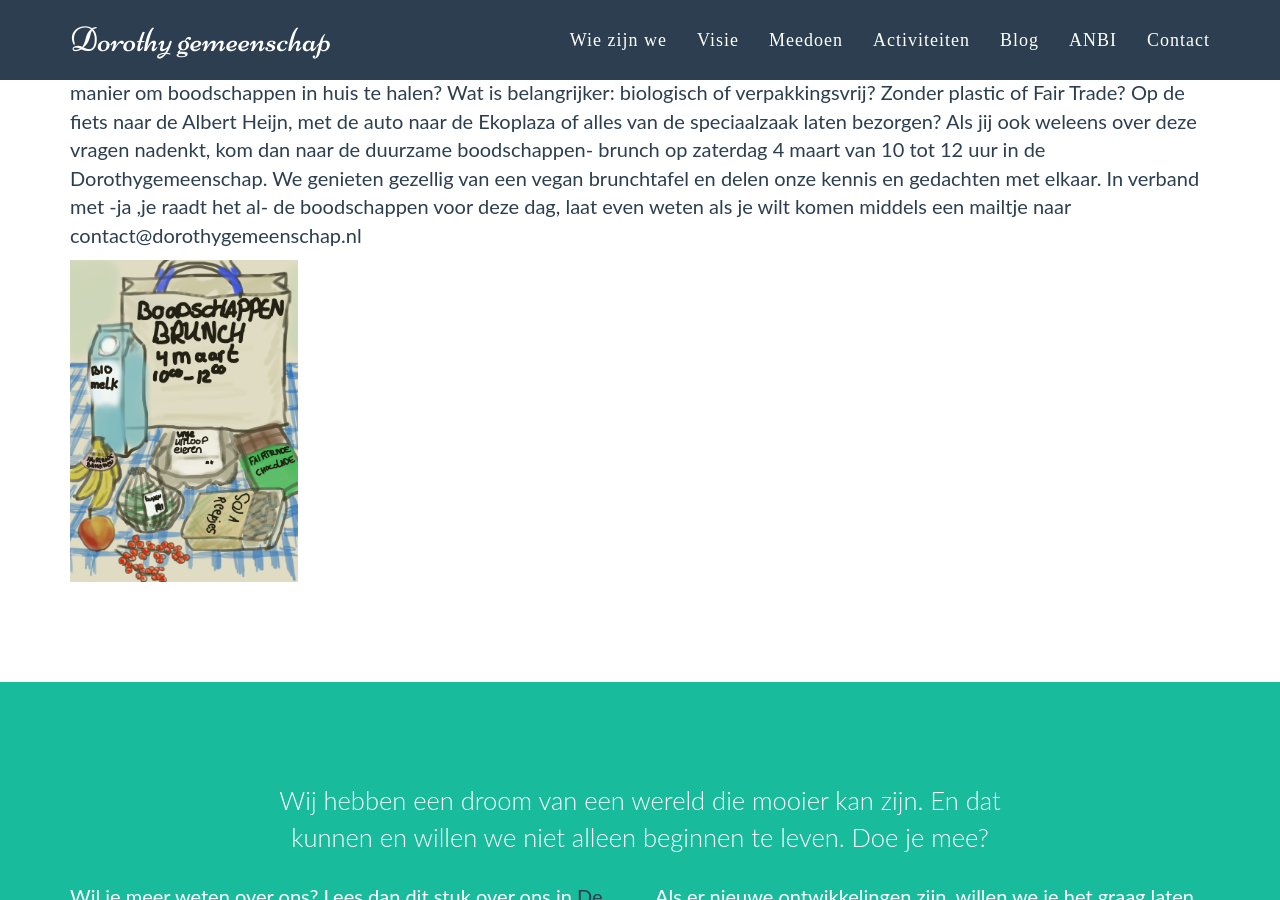
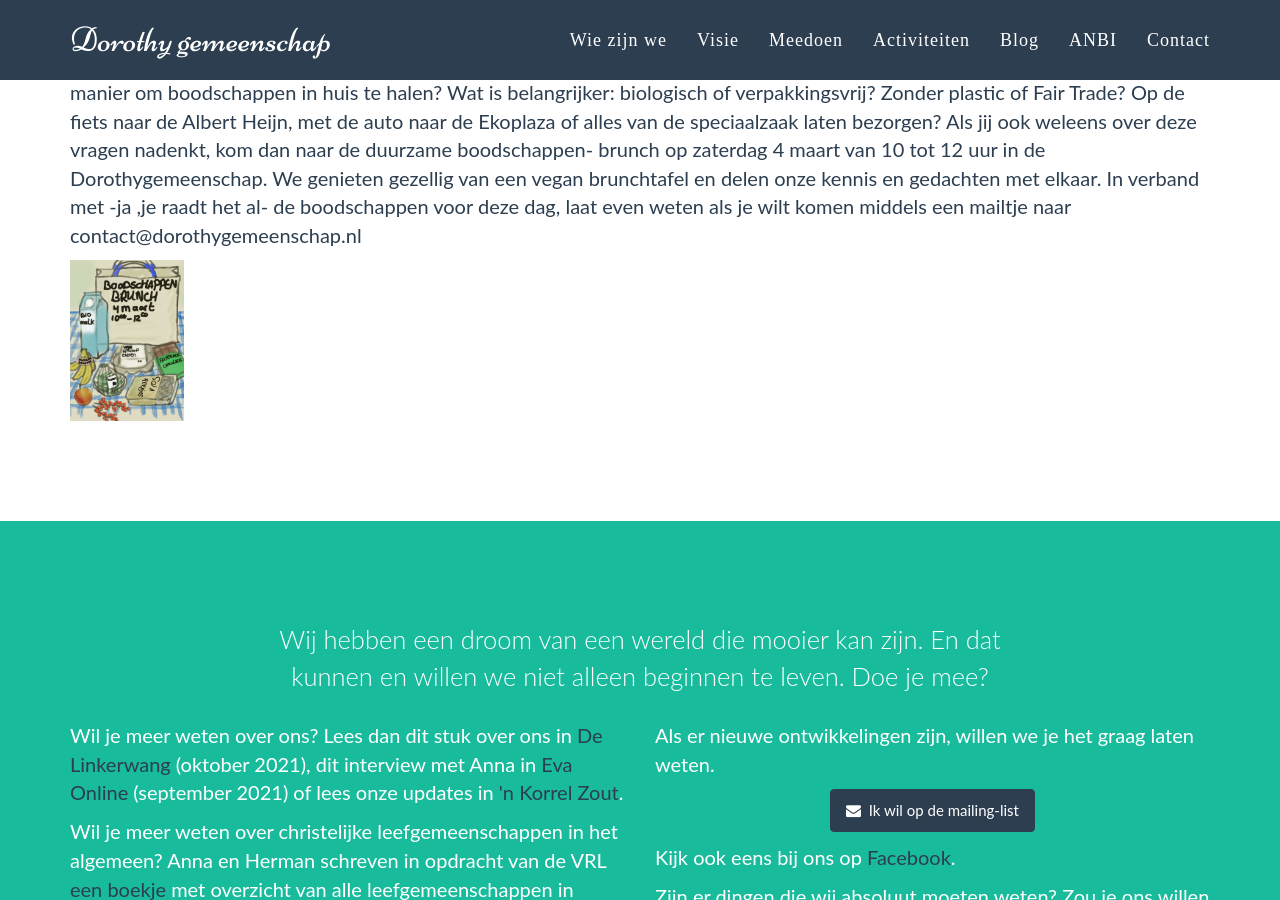
Before and after one commit to dorothygemeenschap/dorothygemeenschap.github.io, a Jekyll site: the page built from activiteiten.html, in a window 1280 px wide and 900 px high, scrolled down 498 px. Built offline with Jekyll 4.4.1, drawn with Linux system fonts in a browser that asks for light colours; some web fonts are replaced.

Commit message:
Update activiteiten.html

```diff
--- a/activiteiten.html
+++ b/activiteiten.html
@@ -17,4 +17,4 @@
   We genieten gezellig van een vegan brunchtafel en delen onze kennis en gedachten met elkaar.
   In verband met -ja ,je raadt het al- de boodschappen voor deze dag, laat even weten als je wilt komen middels een mailtje naar contact@dorothygemeenschap.nl
 </p>
-<img src="/img/boodschappenbrunch.jpg" alt="" width="20%">
+<img src="/img/boodschappenbrunch.jpg" alt="" width="10%">
```
